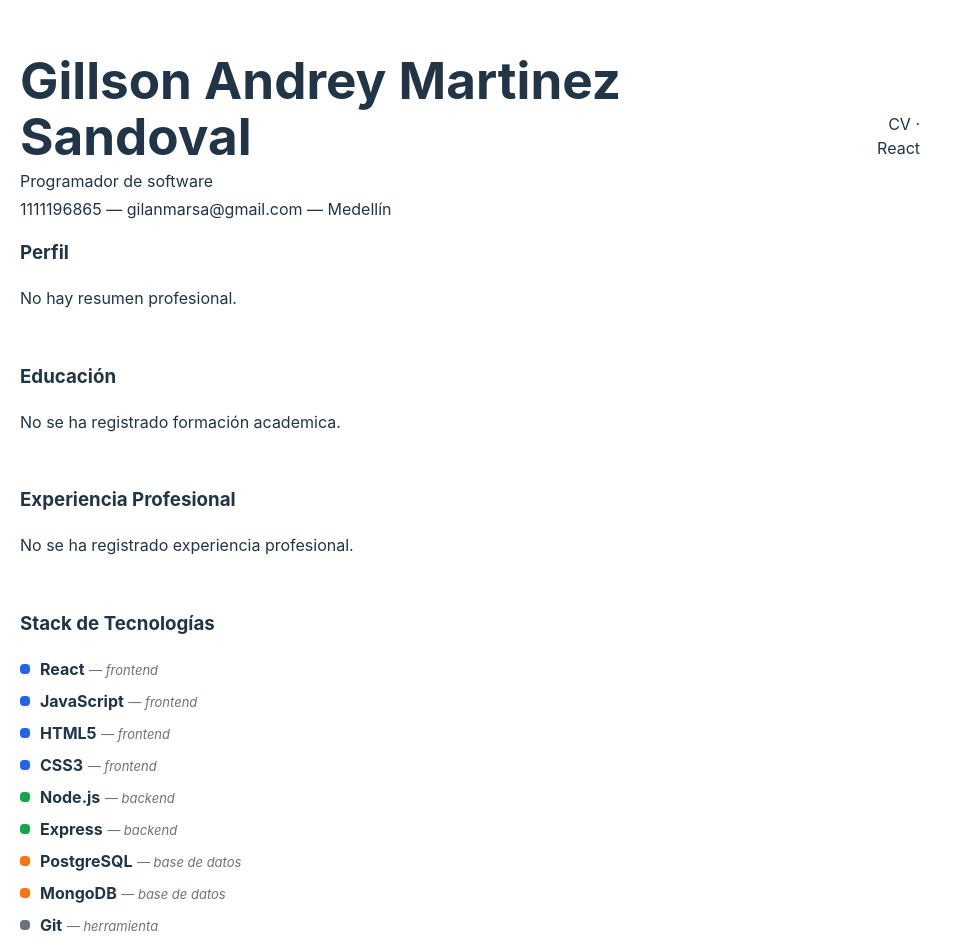
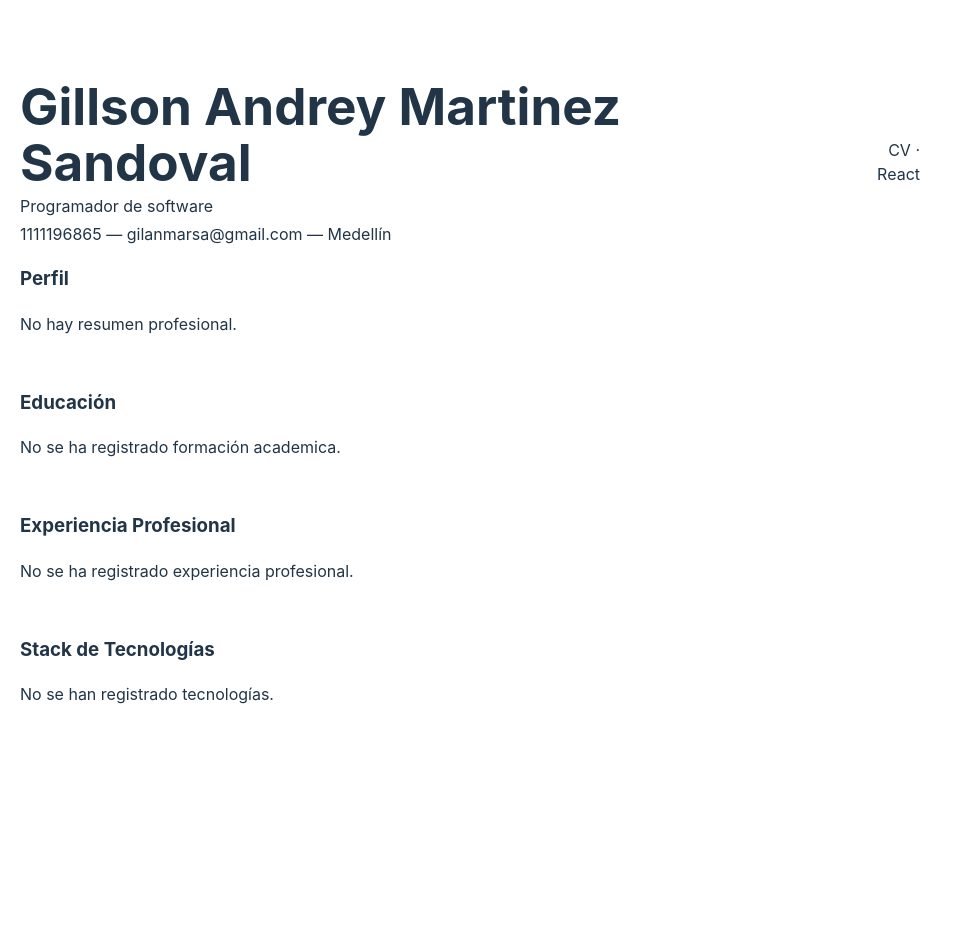
Before and after one commit to Pproyecto-Git/cv-react-v07, a React (Vite) app: page / in a window 1280 px wide. Shown: the top 948 px of the page, without its empty margins (0-963 px from the left). After the commit the page ends 800 px from the top, so only its background shows below. Built offline with nearby package versions, Linux system fonts and the light colour scheme.

Commit message:
actualizacion del archivo stacktecnologias.jsx

```diff
--- a/src/components/StackTecnologias.jsx
+++ b/src/components/StackTecnologias.jsx
@@ -1,54 +1,25 @@
 import React from "react";
 
-export default function StackTecnologias() {
-  const tecnologias = [
-    { id: 1, nombre: "React", tipo: "frontend" },
-    { id: 2, nombre: "JavaScript", tipo: "frontend" },
-    { id: 3, nombre: "HTML5", tipo: "frontend" },
-    { id: 4, nombre: "CSS3", tipo: "frontend" },
-    { id: 5, nombre: "Node.js", tipo: "backend" },
-    { id: 6, nombre: "Express", tipo: "backend" },
-    { id: 7, nombre: "PostgreSQL", tipo: "base de datos" },
-    { id: 8, nombre: "MongoDB", tipo: "base de datos" },
-    { id: 9, nombre: "Git", tipo: "herramienta" },
-    { id: 10, nombre: "Vite", tipo: "herramienta" }
-  ];
+export default function StackTecnologias({ tecnologias }) {
+  const color = (tipo) =>
+    tipo === "frontend" ? "#1e90ff" : tipo === "backend" ? "#2ca02c" : "#888";
 
-  const obtenerColor = (tipo) => {
-    switch (tipo) {
-      case "frontend": return "#2563eb";
-      case "backend": return "#16a34a";
-      case "base de datos": return "#f97316";
-      case "herramienta": return "#6b7280";
-      default: return "#334155";
-    }
-  };
-
-  if (tecnologias.length === 0) {
+  if (!tecnologias || tecnologias.length === 0) {
     return (
-      <section>
+      <section className="section">
         <h3>Stack de Tecnologías</h3>
-        <p>No se han definido tecnologías.</p>
+        <p>No se han registrado tecnologías.</p>
       </section>
     );
   }
 
   return (
-    <section>
+    <section className="section">
       <h3>Stack de Tecnologías</h3>
-      <ul style={{ listStyle: "none", padding: 0 }}>
-        {tecnologias.map((tech) => (
-          <li key={tech.id} style={{ marginBottom: 8, display: "flex", alignItems: "center", gap: 10 }}>
-            <span style={{
-              display: "inline-block",
-              width: 10,
-              height: 10,
-              borderRadius: 4,
-              backgroundColor: obtenerColor(tech.tipo)
-            }} />
-            <div>
-              <strong>{tech.nombre}</strong> <span style={{ color: "#6b7280", fontStyle: "italic", fontSize: 13 }}>— {tech.tipo}</span>
-            </div>
+      <ul>
+        {tecnologias.map(({ id, nombre, tipo }) => (
+          <li key={id} style={{ color: color(tipo) }}>
+            {nombre} <em>({tipo})</em>
           </li>
         ))}
       </ul>
```
